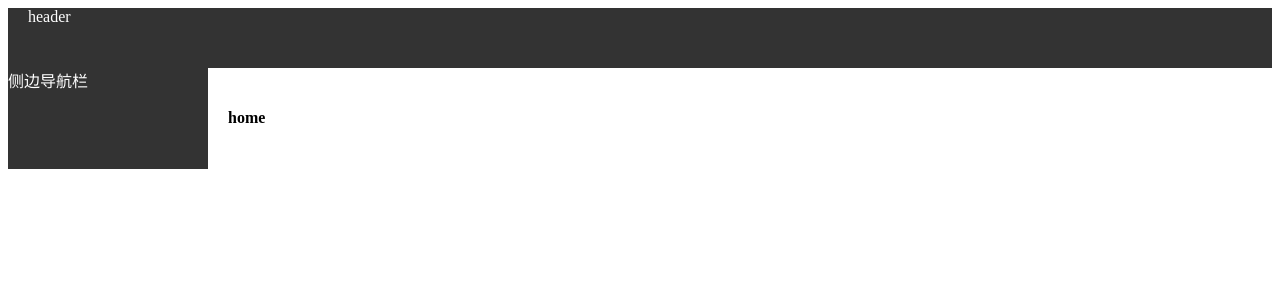
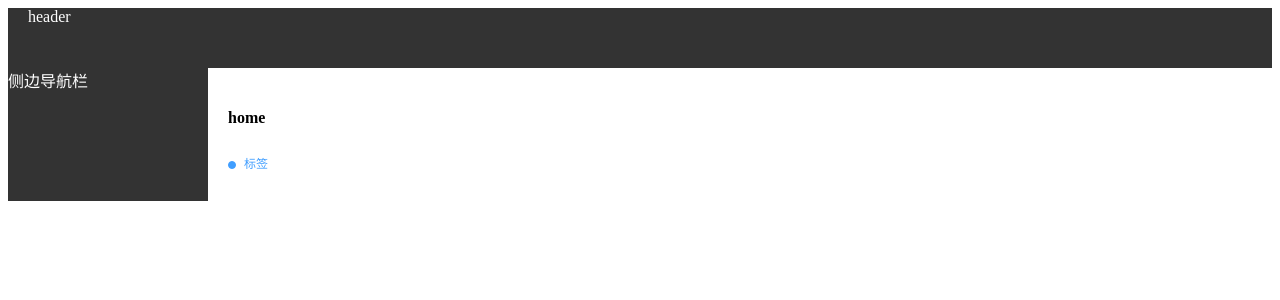
Before and after one commit to wc19950724/vue2-base, a Vue app: page /#/home in a window 1280 px wide. Shown: the top 300 px of the page. Built offline with nearby package versions, Linux system fonts and the light colour scheme.

Commit message:
feat:  extends el-tag

```diff
--- /dev/null
+++ b/src/components/tag/index.vue
@@ -0,0 +1,80 @@
+<template>
+  <span
+    v-if="shape === 'point'"
+    class="tag-point-container"
+    @click="handleClick"
+  >
+    <span :class="[...classes, `el-tag--${shape}`]"></span>
+    <span :class="['el-tag', 'el-tag__text']">
+      <slot />
+    </span>
+    <span v-if="closable" :class="[...classes, `el-tag--${shape}__close`]">
+      <i :class="['el-tag__close', 'el-icon-close']" @click="handleClose"></i>
+    </span>
+  </span>
+  <e-tag v-else v-bind="{ ...$props, ...$attrs }">
+    <slot />
+  </e-tag>
+</template>
+
+<script>
+import { Tag } from "element-ui";
+
+export default {
+  name: Tag.name || "ElTag",
+  components: {
+    ETag: Tag,
+  },
+  extends: Tag,
+  props: {
+    ...Tag.props,
+    shape: {
+      type: String,
+      default: "",
+    },
+  },
+  computed: {
+    classes({ type, tagSize, hit, effect }) {
+      return [
+        "el-tag",
+        type ? `el-tag--${type}` : "",
+        tagSize ? `el-tag--${tagSize}` : "",
+        effect ? `el-tag--${effect}` : "",
+        hit && "is-hit",
+      ];
+    },
+  },
+};
+</script>
+
+<style lang="less" scoped>
+.tag-point-container {
+  display: inline-flex;
+  align-items: center;
+  .el-tag {
+    padding: 0;
+
+    &--point {
+      width: 8px;
+      height: 8px;
+
+      &__close {
+        display: flex;
+        align-items: center;
+        background-color: transparent;
+        border: none;
+      }
+    }
+
+    &__text {
+      background-color: transparent;
+      border: none;
+      margin: 0 8px;
+    }
+
+    .el-icon-close {
+      position: static;
+    }
+  }
+}
+</style>
--- a/src/main.js
+++ b/src/main.js
@@ -4,8 +4,12 @@ import "@/plugins/element-ui";
 
 import Vue from "vue";
 
+import Tag from "@/components/tag";
+
 import App from "./App";
 import router from "./router";
+
+Vue.component(Tag.name, Tag);
 
 Vue.config.errorHandler = function (err) {
   console.log("Oops, An exception occurred: ");
--- a/src/pages/home/index.vue
+++ b/src/pages/home/index.vue
@@ -1,6 +1,7 @@
 <template>
   <section>
     <h1>home</h1>
+    <el-tag effect="dark" shape="point" closable> 标签 </el-tag>
   </section>
 </template>
 
--- a/src/plugins/element-ui.js
+++ b/src/plugins/element-ui.js
@@ -1,4 +1,4 @@
-import { Aside, Container, Header, Main } from "element-ui";
+import { Aside, Container, Header, Main, Tag } from "element-ui";
 import Vue from "vue";
 
 // 全局按需导入的组件列表
@@ -6,3 +6,4 @@ Vue.use(Container);
 Vue.use(Header);
 Vue.use(Aside);
 Vue.use(Main);
+Vue.use(Tag);
```
